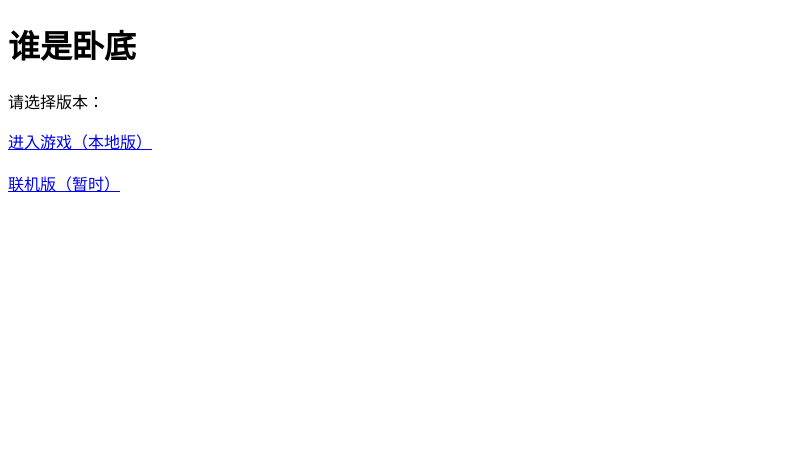
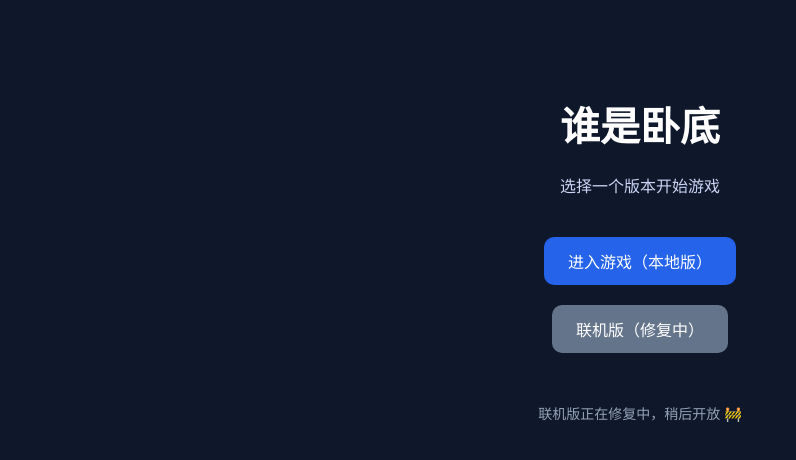
Before and after one commit to haoduo56678-crypto/-undercover-online, a website: page index.html in a window 1280 px wide. Shown: the whole page, without its empty margins (0-796 px from the left). Drawn offline with Linux system fonts and the light colour scheme.

Commit message:
Update index.html

```diff
--- a/index.html
+++ b/index.html
@@ -1,18 +1,70 @@
 <!DOCTYPE html>
-<html>
+<html lang="zh-CN">
 <head>
   <meta charset="UTF-8">
   <title>谁是卧底入口</title>
+  <style>
+    body {
+      font-family: Arial, "Microsoft YaHei", sans-serif;
+      background: #0f172a;
+      color: white;
+      text-align: center;
+      padding: 60px 20px;
+    }
+
+    h1 {
+      font-size: 40px;
+      margin-bottom: 20px;
+    }
+
+    p {
+      color: #cbd5f5;
+      margin-bottom: 30px;
+    }
+
+    .btn {
+      display: inline-block;
+      margin: 10px;
+      padding: 12px 24px;
+      background: #2563eb;
+      color: white;
+      text-decoration: none;
+      border-radius: 10px;
+      font-size: 16px;
+      transition: 0.2s;
+    }
+
+    .btn:hover {
+      background: #1d4ed8;
+    }
+
+    .disabled {
+      background: #64748b;
+      cursor: not-allowed;
+    }
+  </style>
 </head>
+
 <body>
+
   <h1>谁是卧底</h1>
+  <p>选择一个版本开始游戏</p>
 
-  <p>请选择版本：</p>
+  <!-- 本地版（你仓库里的游戏） -->
+  <a href="./arcade-site/index.html" class="btn">
+    进入游戏（本地版）
+  </a>
 
-  <a href="./arcade-site/index.html">进入游戏（本地版）</a><br><br>
+  <br>
 
-  <a href="https://undercover-game-yel4.onrender.com/undercover-online/" target="_blank">
-    联机版（暂时）
-  </a>
+  <!-- 联机版（暂时关闭，避免死循环） -->
+  <div class="btn disabled">
+    联机版（修复中）
+  </div>
+
+  <p style="margin-top:40px;font-size:14px;color:#94a3b8;">
+    联机版正在修复中，稍后开放 🚧
+  </p>
+
 </body>
 </html>
```
